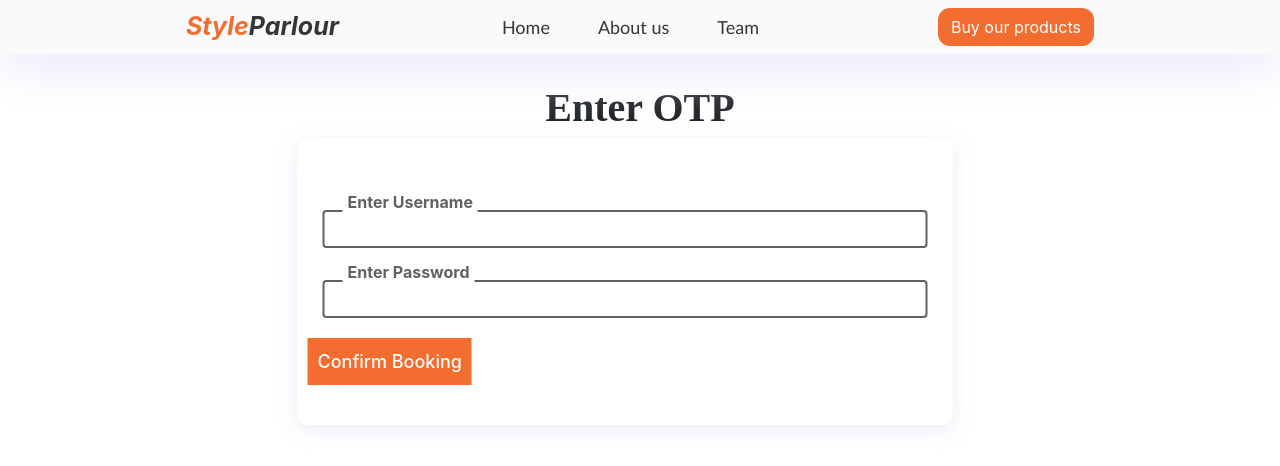
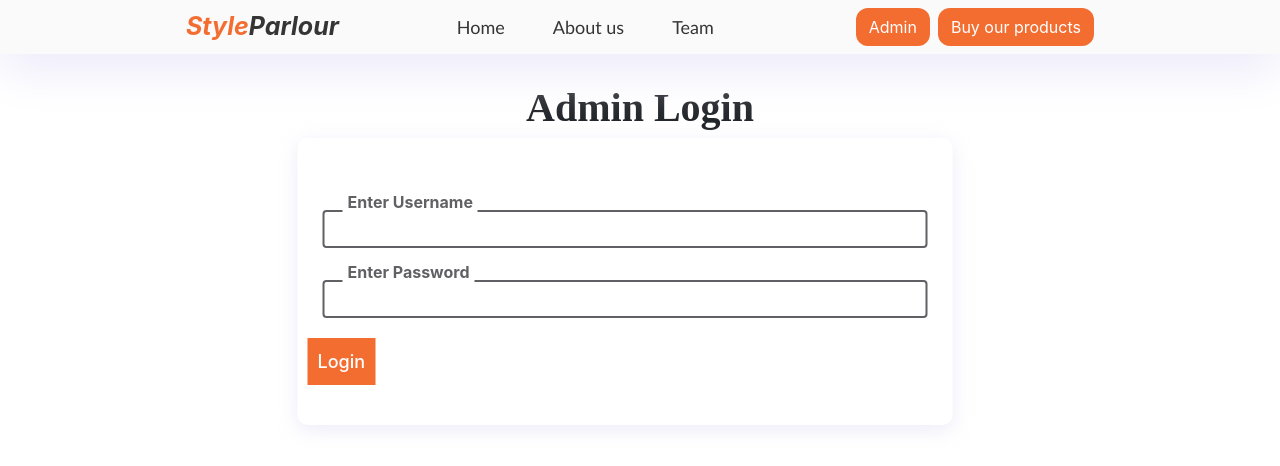
Before and after one commit to StyleParlour/parlour, a Django app: page /login/ in a window 1280 px wide; the page is wider, and only the part inside the window is pictured. Shown: the top 466 px of that part. Run offline with Django 4.2, Linux system fonts and the light colour scheme; some libraries are stand-ins or nearby versions.

Commit message:
v4.0 release

```diff
--- a/main/templates/base.html
+++ b/main/templates/base.html
@@ -185,6 +185,7 @@
                 {% comment %} <span class="iconify cartIcon"  data-icon="eva:shopping-cart-outline"></span> {% endcomment %}
                 <div class="navBtn mx-2" id="navBtn1"> <span class="iconify navIcon" data-icon="eva:menu-arrow-outline" ></span> </div>
             </div>
+            <button type="button" class="btn appointment-btn mx-2"><a href="/admin/"> Admin</a></button>
             <button type="button" class="btn appointment-btn"><a href="/shop/"> Buy our products</a></button>
         </div>
 
--- a/main/templates/login.html
+++ b/main/templates/login.html
@@ -75,7 +75,7 @@
 
 {% block body %}
 <div class="topHeading pt-4">
-    <p class="analHead text-center">Enter OTP</p>
+    <p class="analHead text-center">Admin Login</p>
 </div>
 
 <div class="row d-flex justify-content center" style="position: relative; left:50%; transform:translateX(-25%) ">
@@ -92,7 +92,7 @@
                 <input type="password" name="password" id="ccode" class="form-control">
             </div>
 
-            <input type="submit" value="Confirm Booking" class="csub">
+            <input type="submit" value="Login" class="csub">
         </form>
     </div>
 
--- a/main/views.py
+++ b/main/views.py
@@ -1,4 +1,5 @@
 from email import message
+import imp
 from django.shortcuts import render, redirect
 from django.http import HttpResponse
 from .models import Product, Offers, Customers, Service, Slot, Booking,Order, Update
@@ -8,6 +9,7 @@ from django.core.mail import send_mail
 from django.contrib.auth import authenticate, login
 import requests
 import json
+from django.contrib import messages
 # import messagebird
 
 # Create your views here.
```
Also changed, not shown: db.sqlite3.
